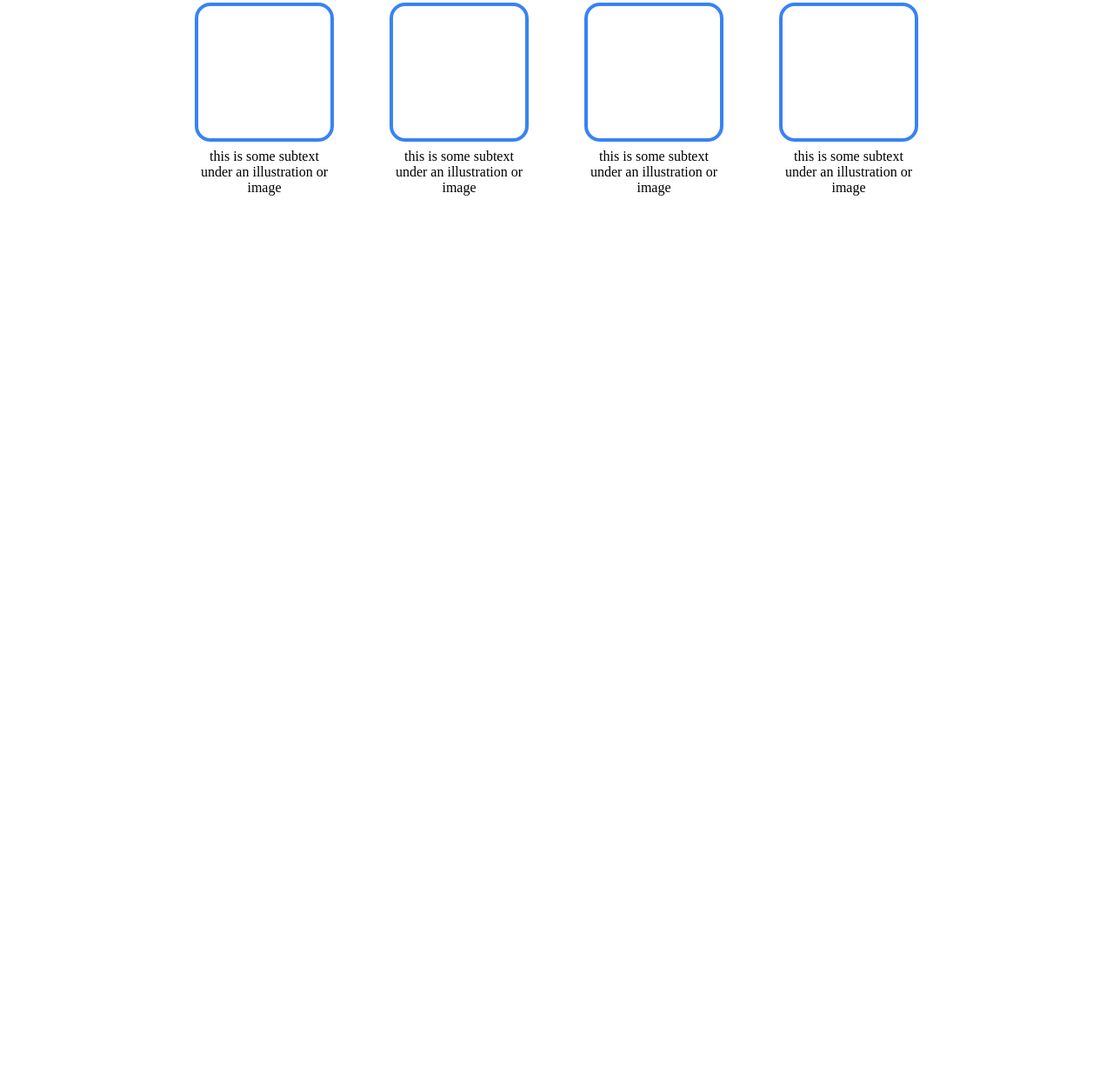
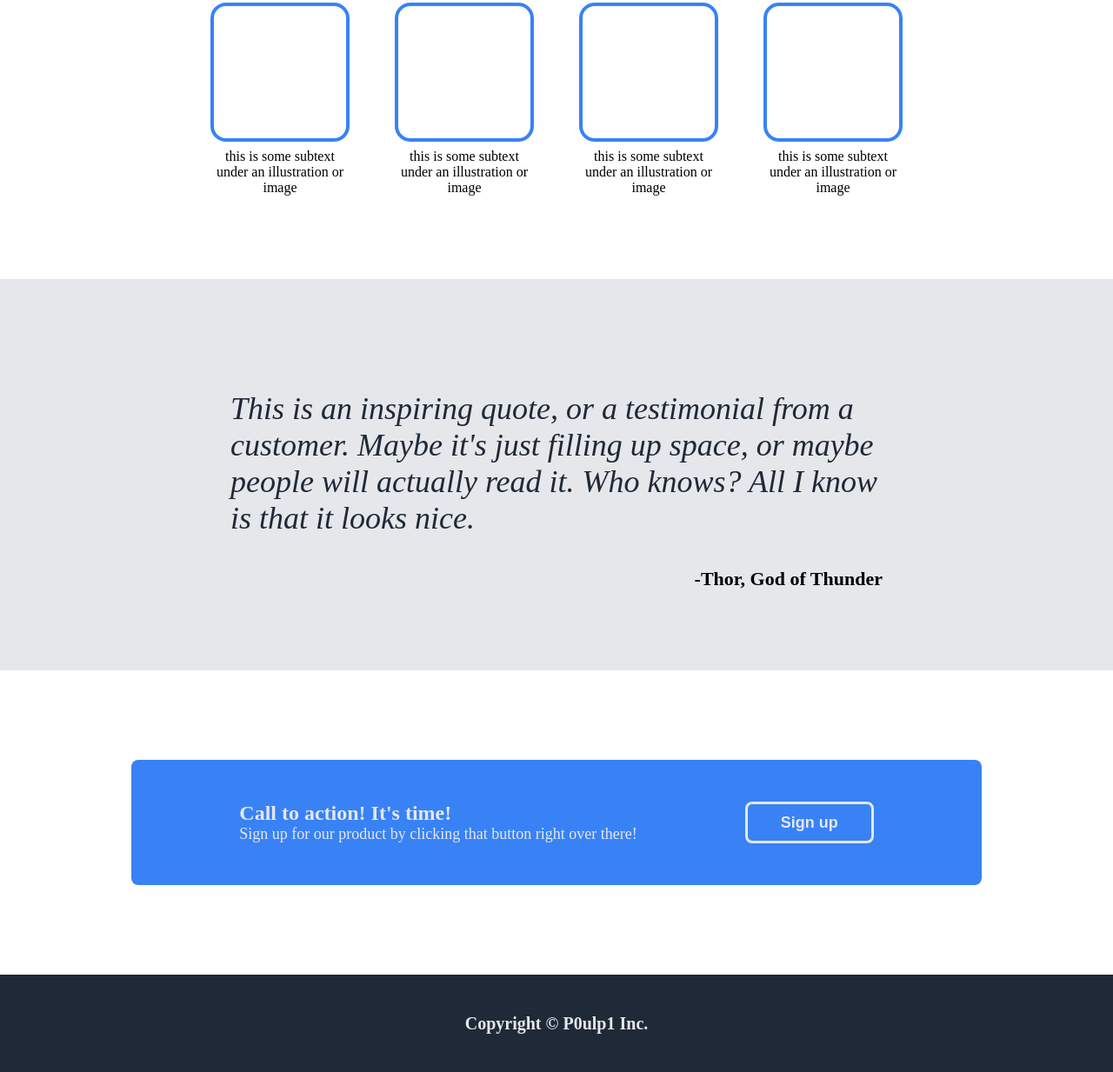
Before and after one commit to P0ulp1/Landing-Page, a plain HTML site: page index.html in a window 1280 px wide. Shown: the part 601-1834 px from the top of the page at 87% size. Before the commit the page ends 972 px from the top, so only its background shows below. Drawn offline with Linux system fonts and the light colour scheme.

Commit message:
Add 3rd, 4th and footer section and their resepective css.

```diff
--- a/index.html
+++ b/index.html
@@ -61,5 +61,28 @@
                 <div class="info-text">this is some subtext under an illustration or image</div>
             </div>
         </div>
+    </div>
+    <div class="section-three">
+        <div class="quote">
+            <p class="quote-text">
+                This is an inspiring quote, or a testimonial from a customer. Maybe it's just filling up
+                space, or maybe people will actually read it. Who knows? All I know is that it looks
+                nice.
+            </p>
+            <span class="author">-Thor, God of Thunder</span>
+        </div>
+    </div>
+    <div class="section-four">
+        <div class="action-box">
+            <div class="text">
+                <span class="f-line">Call to action! It's time!</span>
+                <span class="s-line">Sign up for our product by clicking that button right over there!</span>
+            </div>
+            <button class="second-button">Sign up </button>
+        </div>
+    </div>
+    <div class="footer">
+        <span class="footer-text"> Copyright © P0ulp1 Inc.</span>
+    </div>
 </body>
 </html>
--- a/style.css
+++ b/style.css
@@ -90,7 +90,7 @@ a:visited {
 .section-two {
     display: flex;
     flex-direction: column;
-    height: 500px;
+    height: 450px;
 }
 
 .info-header {
@@ -111,7 +111,7 @@ a:visited {
 .illustrations {
     display: flex;
     justify-content: center;
-    gap: 64px;
+    gap: 52px;
     margin-top: 58px;
 }
 
@@ -120,3 +120,95 @@ a:visited {
     text-align: center;
     margin-top: 8px;
 }
+
+/* Section Three */
+
+.section-three {
+    background-color: #E5E7EB;
+    height: 450px;
+    display: flex;
+    justify-content: center;
+    align-items: center;
+}
+
+.quote {
+    display: flex;
+    flex-direction: column;
+    width: 750px;
+}
+
+.quote-text {
+    font-size: 36px;
+    font-style: italic;
+    color: #1F2937;
+}
+
+.author {
+    font-size: 22px;
+    font-weight: 800;
+    display: flex;
+    justify-content: flex-end;
+}
+
+/* Section Four */
+
+.section-four {
+    height: 350px;
+    display: flex;
+    flex-direction: column;
+    justify-content: center;
+    align-items: center;
+}
+
+.action-box {
+    background-color: #3882F6;
+    border-radius: 8px;
+    padding: 48px 124px;
+    display: flex;
+    justify-content: center;
+    gap: 124px;
+}
+
+.text {
+    display: flex;
+    flex-direction: column;
+}
+
+.f-line {
+    color: #E5E7EB;
+    font-size: 24px;
+    font-weight: 600;
+}
+
+.s-line {
+    color: #E5E7EB;
+    font-size: 18px;
+    font-weight: 400;
+}
+
+.second-button {
+    background-color: #3882F6;
+    border: solid;
+    border-color: #E5E7EB;
+    border-radius: 8px;
+    color: #E5E7EB;
+    font-size: 18px;
+    font-weight: 600;
+    padding: 8px 38px;
+}
+
+/* Footer */
+
+.footer {
+    background-color: #1F2937;
+    height: 112px;
+    display: flex;
+    justify-content: center;
+    align-items: center;
+}
+
+.footer-text {
+    color: #E5E7EB;
+    font-size: 20px;
+    font-weight: 800;
+}
```
